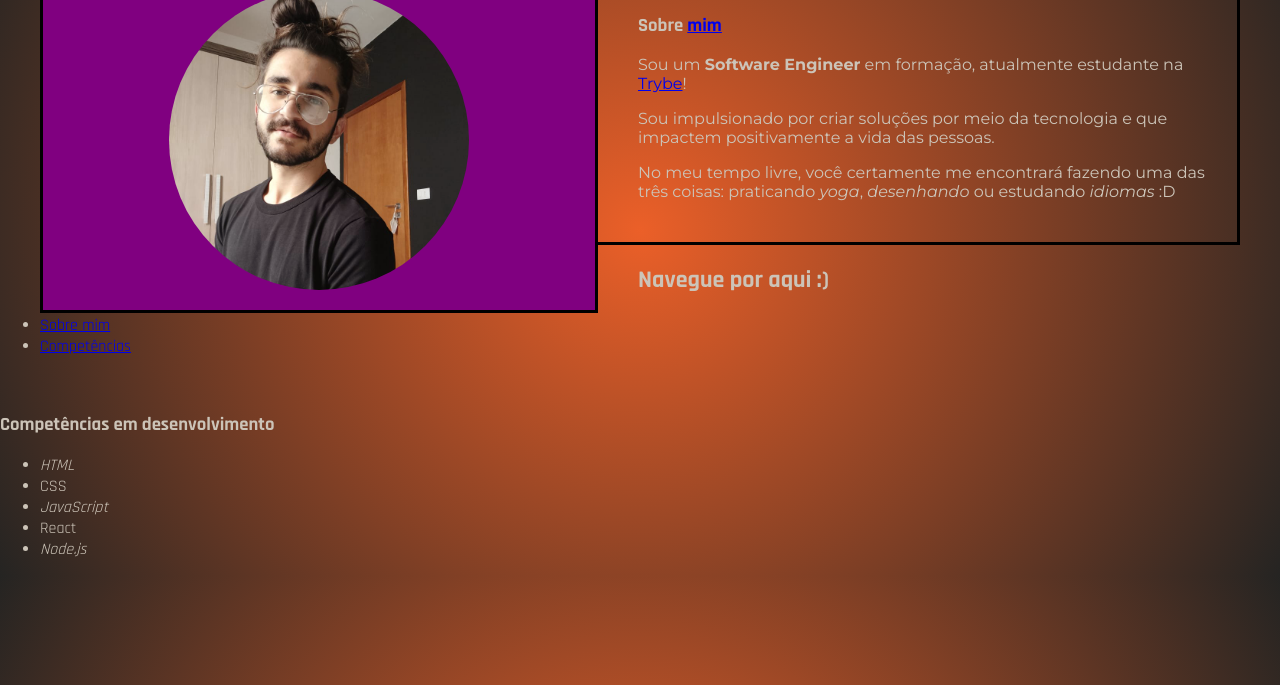
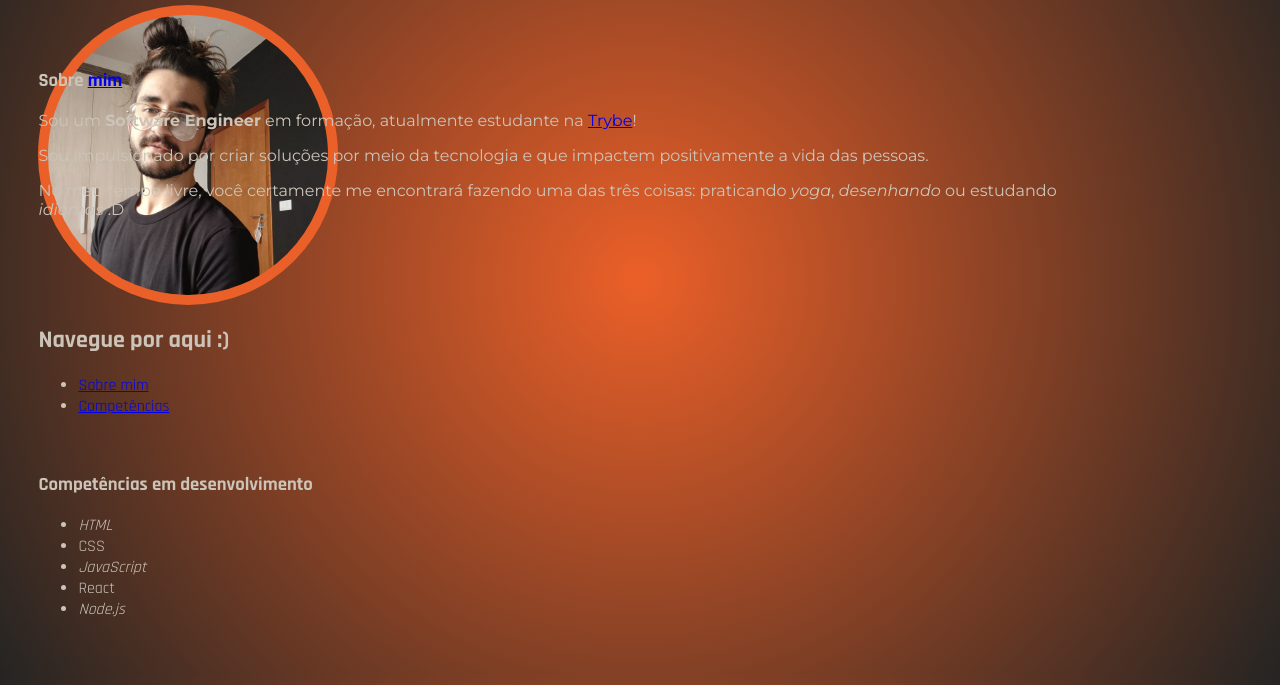
Before and after one commit to lzaghi/lzaghi.github.io, a plain HTML site: page index.html in a window 1280 px wide. Shown: the part 115-800 px from the top of the page. Drawn offline with Linux system fonts and the light colour scheme.

Commit message:
foto e descrição lado a lado com float e position

```diff
--- a/index.html
+++ b/index.html
@@ -14,15 +14,13 @@
 
 </head>
 <body>
-    <div id="nome">
-        <h1>Lucca Zaghi</h1>
-    </div>
+
+    <h1 id="nome">Lucca Zaghi</h1>
 
     <div id="parte1">
 
-        <div id="foto">
-            <img id="fotoLucca" src="./images/lucca-zaghi-foto-rosto.png" alt="Foto do Lucca Zaghi" width="300px">
-        </div>
+        <img id="fotoLucca" src="./images/lucca-zaghi-foto-rosto.png" alt="Foto do Lucca Zaghi">
+
 
         <div id="descricao">
             <h3 id="seçao1">Sobre <a href="#fotoLucca">mim</a></h3>
--- a/style.css
+++ b/style.css
@@ -21,7 +21,7 @@ body {
     font-family: 'Rajdhani', sans-serif;
 
     margin: 0;
-    padding: 0;
+    padding: 3%;
 }
 
 h1 {
@@ -30,10 +30,6 @@ h1 {
 
 .description {
     font-family: 'Montserrat', sans-serif;
-}
-
-#fotoLucca {
-    border-radius: 100%;
 }
 
 h2, h3 {
@@ -45,33 +41,24 @@ h2, h3 {
 }
 
 #parte1 {
-    width: 100%;
-    margin-inline: auto;
+    height: 300px;
+    position: relative;
 }
 
-#foto {
-    width: 40%;
+#fotoLucca {
+    border-radius: 100%;
+
     float: left;
+    height: 280px;
 
-    display: flex;
-    justify-content: center;
-
-    margin-left: 40px;
-    margin-right: 40px;
-
-    padding: 20px;
-    background-color: purple;
-
-    border: 3px solid black;
+    padding: 10px;
+    background-color: var(--flame);
 }
 
 #descricao {
-    margin-left: 400px;
-    margin-right: 40px;
-
-    padding: 25px;
-
-    border: 3px solid black;
+    position: absolute;
+    top: 15%;
+    right: 10%;
 }
 
 #skills ul li:nth-child(odd) {
```
